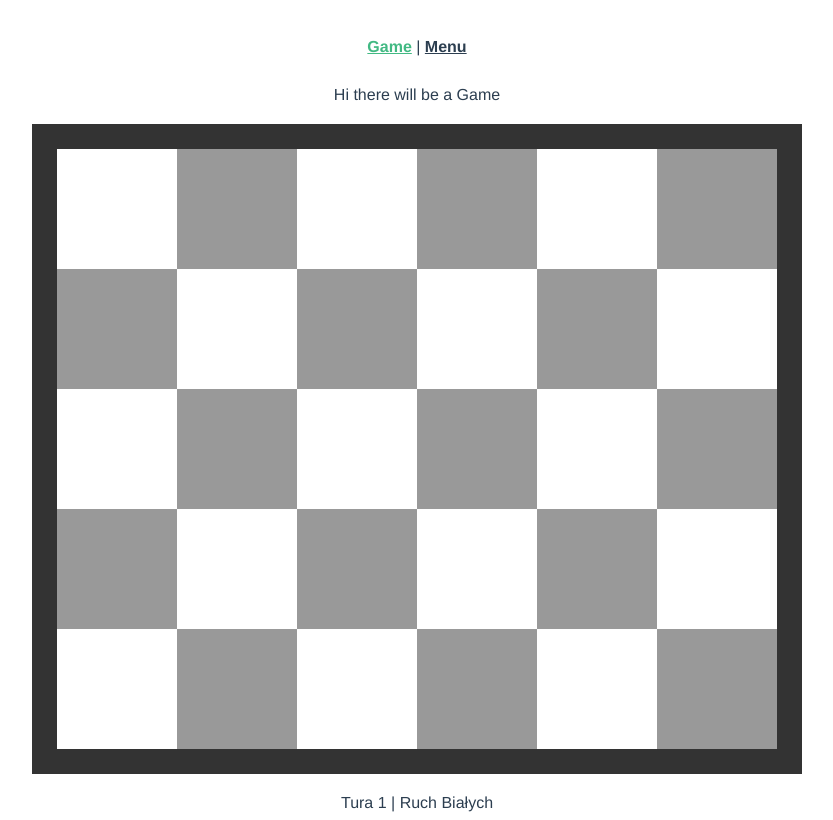
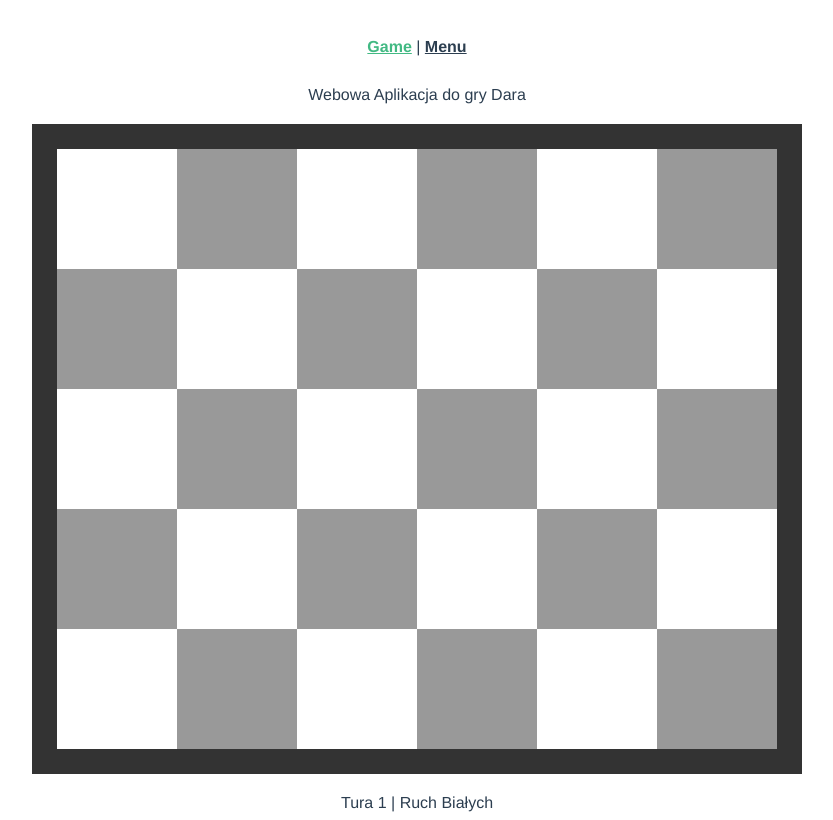
Before and after one commit to Lukixs/praca-inzynierska, a Vue app: page / in a window 1280 px wide. Shown: the whole page, without its empty margins (223-1056 px from the left). Built offline with nearby package versions, Linux system fonts and the light colour scheme.

Commit message:
Fixed app name, changed pawns to checkers ones

```diff
--- a/src/components/Board.vue
+++ b/src/components/Board.vue
@@ -1,12 +1,12 @@
 <template>
   <div class="hello">
-    Hi there will be a Game
+    Webowa Aplikacja do gry Dara
     <div class="board">
       <div v-for="rowIndex in board.rowsNumber" :key="rowIndex">
         <div v-for="columnIndex in board.columnsNumber" :key="columnIndex" @click="cellOnClick(rowIndex, columnIndex)">
           <div :class="[(rowIndex + columnIndex) % 2 === 0 ? 'white' : 'black']">
-            <div v-if="board.values[rowIndex-1][columnIndex-1] == 'biały'">&#9817;</div>
-            <div v-if="board.values[rowIndex-1][columnIndex-1] == 'czarny'">&#9823;</div>
+            <div v-if="board.values[rowIndex-1][columnIndex-1] == 'biały'">&#9920;</div>
+            <div v-if="board.values[rowIndex-1][columnIndex-1] == 'czarny'">&#9922;</div>
           </div>
         </div>
       </div>
```
Also changed, not shown: 1 other file (tests, documents, lock files or other folders).
